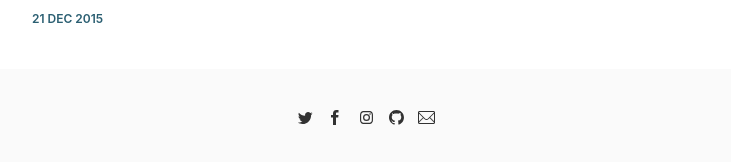
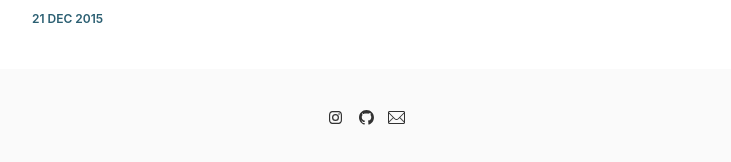
Before and after one commit to inha-informatics/geongswon.github.io, a Jekyll site: the page built from index.html, in a window 1280 px wide. Shown: the part 735-897 px from the top of the page, without its empty margins (274-1005 px from the left). Built offline with Jekyll 4.4.1, drawn with Linux system fonts in a browser that asks for light colours; the list of posts is cut into pages by our own code.

Commit message:
Update footer.html

```diff
--- a/_includes/footer.html
+++ b/_includes/footer.html
@@ -3,16 +3,6 @@
     <div class='o-grid__col o-grid__col--full'>
 
       <ul class='o-plain-list c-social-nav u-text-center'>
-        <li class='c-social-nav__item'>
-          <a href='{{ site.twitter }}' target='_blank'>
-            <span class='c-social-nav__icon' data-icon='ei-sc-twitter' data-size='s'></span>
-          </a>
-        </li>
-        <li class='c-social-nav__item'>
-          <a href='{{ site.facebook }}' target='_blank'>
-            <span class='c-social-nav__icon' data-icon='ei-sc-facebook' data-size='s'></span>
-          </a>
-        </li>
         <li class='c-social-nav__item'>
           <a href='{{ site.instagram }}' target='_blank'>
             <span class='c-social-nav__icon' data-icon='ei-sc-instagram' data-size='s'></span>
```
